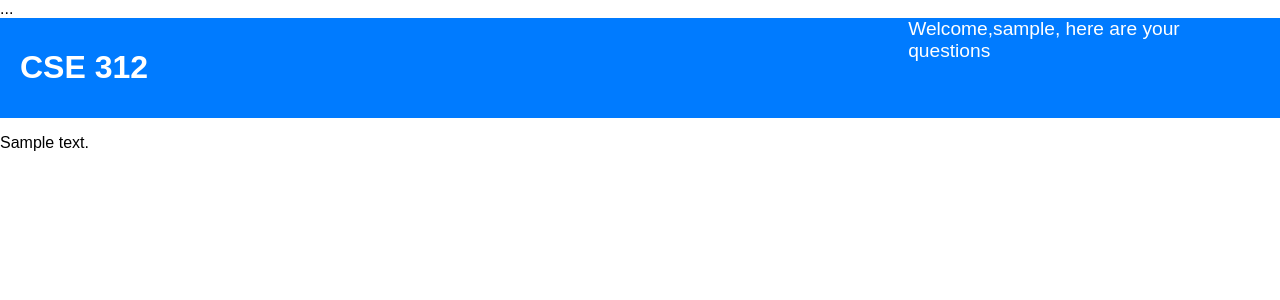
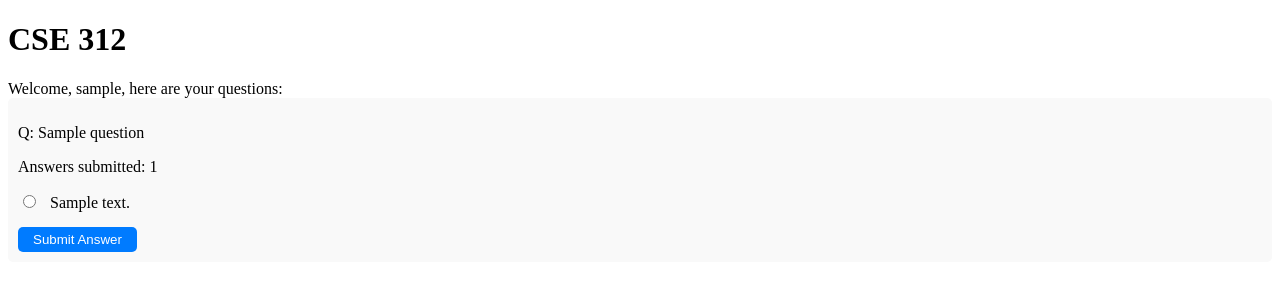
Before and after one commit to Ethanc9/312-Project, a Flask app: template templates/answer.html in a window 1280 px wide. Shown: the top 300 px of the page. Run offline with Flask 3, Linux system fonts and the light colour scheme; the template is opened without the code that fills it: most values are stand-ins (such as "Sample title", 1, 10 or a date in 2020).

Commit message:
Added submission boxes for questions and changed files and function names

```diff
--- a/app.py
+++ b/app.py
@@ -1,5 +1,5 @@
 from flask import Flask, render_template, request, redirect, url_for, session, make_response, jsonify
-from util.post_question import insert_question, output_questions
+from util.questions import *
 from util.register import register
 from util.login import login
 from pymongo import MongoClient
@@ -13,28 +13,18 @@ client = MongoClient("mongo")
 db = client["cse312"]
 users = db["users"]
 questions = db["questions"]
+submissions = db["submissions"]
 
 @app.route('/')
 def home_route():
-    print("MADE IT")
     if 'username' in session:
         return render_template('index.html', user_name=session['username'])
     return render_template('index.html')
 
-@app.route('/output_question', methods=['POST'])
-def post_questions():
-    auth_token = request.cookies.get('authToken')
-    with open('templates/answer.html', 'rb') as MyFile:
-            bodyStr = MyFile.read()
-
-    questions = output_questions()
-
-    print(questions)
-
-    bodyStr = bodyStr.replace(b'{{answers}}', questions.encode())
-
-    print(bodyStr)
-    return bodyStr
+@app.route('/answer-question', methods=['GET', 'POST'])
+def answer_question():
+    questions_data = output_questions()
+    return render_template('answer.html', questions=questions_data)
 
 @app.route('/post-question', methods=['GET', 'POST'])
 def post_question():
@@ -58,11 +48,12 @@ def login_route():
         username = request.form['username']
         password = request.form['password']
 
-        status_code = login_route(username, password)
+        user, status_code = login(username, password)
         if status_code == 200:
-            response = make_response(redirect(url_for('index.html')))
+            session['username'] = user['username']
+            response = make_response(redirect(url_for('home_route')))
             response.set_cookie('authToken', 'true', max_age=3600)
-            return login(username, password)
+            return response
     return render_template('login.html')
 
 
@@ -74,7 +65,8 @@ def register_route():
         username = request.form['username']
         password = request.form['password']
         confirm_password = request.form['confirm_password']
-        message, status_code = register_route(username, password, confirm_password)
+
+        message, status_code = register(username, password, confirm_password)
 
         if status_code == 201:
             response = make_response(redirect(url_for('login_route')))
@@ -97,6 +89,21 @@ def logout_route():
     response.set_cookie('auth_token', '', expires=0)
     return response
 
+@app.route('/validate-answer', methods=['POST'])
+def validate_answer_route():
+    data = request.json
+    username = session.get('username')  # Assuming the user's username is stored in the session
+    question_id = data['questionId']
+    answer_index = data['answerIndex']
+
+    # Call the validate_answer function from util/questions.py
+    result = validate_answer(username, question_id, answer_index)
+
+    if "isCorrect" in result:
+        return jsonify(result)
+    else:
+        return jsonify(result), 404
+
 @app.after_request
 def add_header(response):
     response.headers['X-Content-Type-Options'] = 'nosniff'
--- /dev/null
+++ b/static/css/answer.css
@@ -0,0 +1,30 @@
+.question {
+    margin-bottom: 20px;
+    padding: 10px;
+    background-color: #f9f9f9;
+    border-radius: 5px;
+}
+
+.answer-option {
+    display: block;
+    margin: 5px 0;
+    cursor: pointer;
+}
+
+.answer-option input[type="radio"] {
+    margin-right: 10px;
+}
+
+button[type="submit"] {
+    margin-top: 10px;
+    padding: 5px 15px;
+    background-color: #007bff;
+    color: white;
+    border: none;
+    border-radius: 5px;
+    cursor: pointer;
+}
+
+button[type="submit"]:hover {
+    background-color: #0056b3;
+}
--- a/static/js/questionScript.js
+++ b/static/js/questionScript.js
@@ -1,8 +1,9 @@
 document.getElementById('postBtn').addEventListener('click', function() {
     const question = document.getElementById('questionInput').value;
     const answerBoxes = document.querySelectorAll('.answer-box');
+
     const answers = Array.from(answerBoxes).map(box => box.textContent.trim()).filter(text => text !== '' && text !== 'Type your answer here...');
-    const correctAnswer = document.getElementById('correctAnswer').value + 1;
+    const correctAnswer = +document.getElementById('correctAnswer').value;
 
     fetch('/post-question', {
         method: 'POST',
@@ -68,7 +69,7 @@ function updateCorrectAnswerOptions() {
     answerBoxes.forEach((box, index) => {
         const option = document.createElement('option');
         option.value = index;
-        option.textContent = `Answer ${index + 1}`;
+        option.textContent = `Answer ${index+1}`;
         correctAnswerSelect.appendChild(option);
     });
 }
--- a/templates/answer.html
+++ b/templates/answer.html
@@ -1,20 +1,34 @@
 <!DOCTYPE html>
 <html lang="en">
 <head>
-    <link rel="stylesheet" href="../static/css/home.css">
-    ...
+    <link rel="stylesheet" href="../static/css/answer.css">
+    <title>Quiz</title>
 </head>
 <body>
     <div class="header">
         <h1>CSE 312</h1>
+        <div class="user-info">
+            <span class="username">Welcome, {{ user_name }}, here are your questions:</span>
+        </div>
+    </div>
 
-            <div class="user-info">
-                <span class="username">Welcome,{{ user_name }}, here are your questions</span>
-            </div>
+    <div id="questions-container">
+        {% for question in questions %}
+        <div class="question">
+            <p>Q: {{ question.question }}</p>
+            <!-- Display the answer count -->
+            <p>Answers submitted: {{ question.answer_count }}</p>
+            <form onsubmit="submitAnswer(event, this, '{{ question._id }}'); return false;">
+                {% for answer in question.answers %}
+                <label class="answer-option">
+                    <input type="radio" name="answer-{{ loop.index0 }}" value="{{ loop.index0 }}">
+                    {{ answer }}
+                </label>
+                {% endfor %}
+                <button type="submit">Submit Answer</button>
+            </form>
         </div>
-
-        <p>{{answers}}</p>
-
-
+        {% endfor %}
+    </div>
 </body>
 </html>
--- a/templates/index.html
+++ b/templates/index.html
@@ -23,8 +23,7 @@
         <img src="../static/images/kissing.jpg" alt="Your Image">
     </div>
     Show_questions:
-        <form action="/output_question" method="post" enctype="application/x-www-form-urlencoded">
-
+        <form action="/answer-question" method="post" enctype="application/x-www-form-urlencoded">
             <input type="submit" value="Show Questions">
         </form>
     <script src="script.js"></script>
```
Also changed, not shown: static/js/script.js (added, +37 -0 lines), util/post_question.py (deleted, +0 -37 lines), util/questions.py (added, +55 -0 lines).
